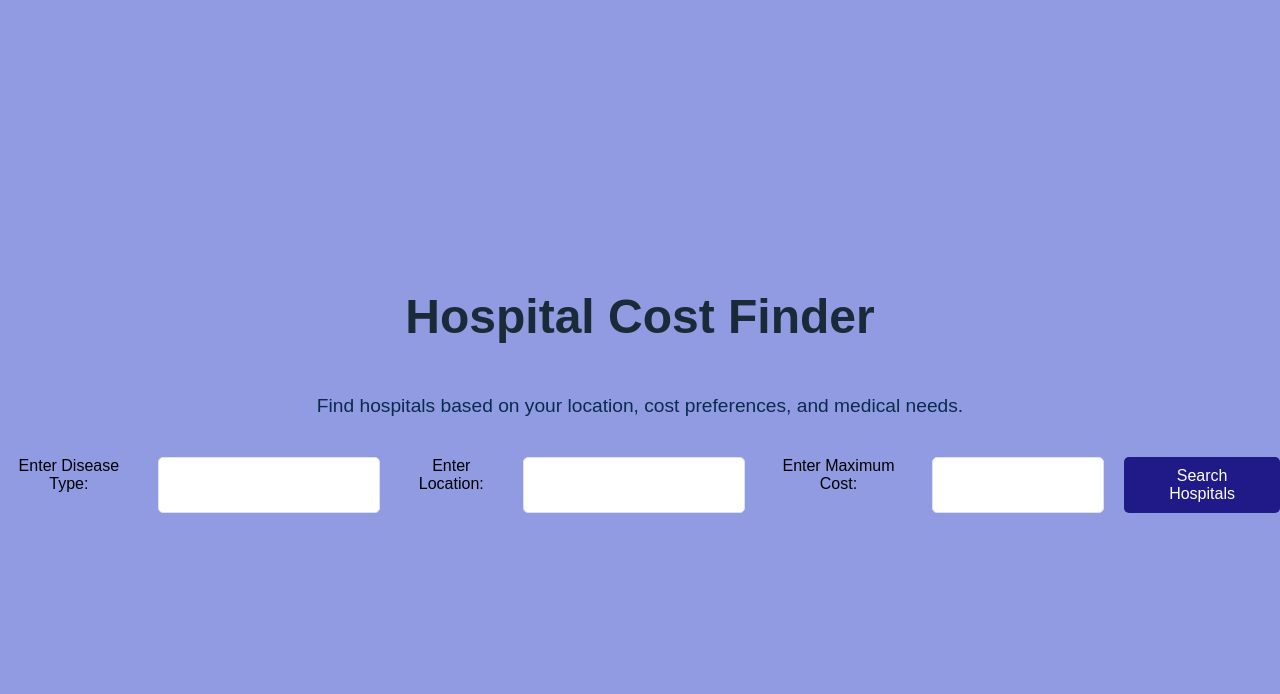
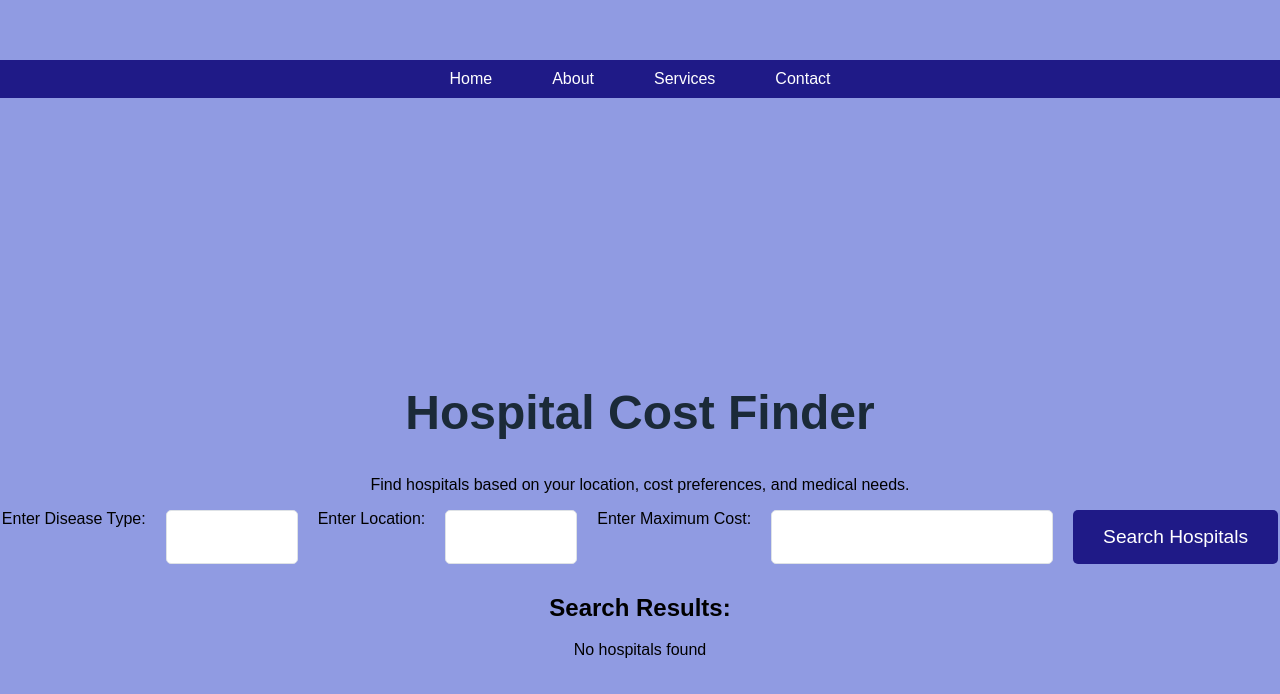
Before and after one commit to Akanchha-kumari/Hospital-Cost-Finder, a React (Create React App) app in the folder Frontend/: page / in a window 1280 px wide. Shown: the top 694 px of the page. Built offline with nearby package versions, Linux system fonts and the light colour scheme.

Commit message:
navbar added

```diff
--- a/Frontend/src/App.css
+++ b/Frontend/src/App.css
@@ -3,7 +3,48 @@ body {
   padding: 0;
   font-family: Arial, sans-serif;
   background-color: #909be2;
+}
 
+h1 {
+  font-size: 3rem;
+  color: #1b2a38;
+  margin: 20px;
+  text-align: center;
+}
+
+.navbar {
+  background-color: #1f1a87;
+  padding: 10px 20px;
+  position: fixed;
+  top: 60px;
+  width: 100%;
+  display: flex;
+  justify-content: center;
+  z-index: 1000;
+}
+
+.navbar ul {
+  list-style-type: none;
+  margin: 0;
+  padding: 0;
+  display: flex;
+  gap: 20px;
+}
+
+.navbar ul li {
+  display: inline;
+}
+
+.navbar ul li a {
+  color: #ffffff;
+  text-decoration: none;
+  padding: 10px 20px;
+  font-size: 1rem;
+}
+
+.navbar ul li a:hover {
+  background-color: #2e146c;
+  border-radius: 5px;
 }
 
 .App {
@@ -13,48 +54,35 @@ body {
   justify-content: center;
   align-items: center;
   min-height: 100vh;
+  padding-top: 120px;
 }
 
-
-
-h1{
-  font-size: 3rem;
-  color: #1b2a38;
-}
-
-p{
-  font-size: 1.2rem;
-  margin-bottom: 40px;
-  color: #0a2b4d;
-}
-
-
-.form-container{
+.form-container {
   display: flex;
   justify-content: center;
   gap: 20px;
   margin-bottom: 30px;
 }
 
-input{
-  padding: 10px;
+input {
+  padding: 15px;
   border: 1px solid #dee2e6;
   border-radius: 5px;
-  font-size: 1rem;
-  width: 200px;
+  font-size: 1.2rem;
+  width: 100px;
 }
 
-input[type="number"]{
-  width: 150px;
+input[type="number"] {
+  width: 250px;
 }
 
 button {
-  padding: 10px 20px;
+  padding: 15px 30px;
   background-color: #1f1a87;
   color: #ffffff;
   border: none;
   border-radius: 5px;
-  font-size: 1rem;
+  font-size: 1.2rem;
   cursor: pointer;
 }
 
@@ -62,14 +90,12 @@ button:hover {
   background-color: #2e146c;
 }
 
-.hospital-list {
-  margin-top: 20px;
-}
+@media (max-width: 768px) {
+  .navbar ul {
+    flex-direction: column;
+    gap: 10px;
+  }
 
-
-
-
-@media (max-width: 768px) {
   .form-container {
     flex-direction: column;
     gap: 10px;
--- a/Frontend/src/App.js
+++ b/Frontend/src/App.js
@@ -5,54 +5,78 @@ function App() {
   const [location, setLocation] = useState('');
   const [cost, setCost] = useState('');
   const [disease, setDisease] = useState('');
-
+  const [results, setResults] = useState([]);
 
   const searchHospitals = () => {
     const Data = [
-      { name: 'City Hospital', location: 'Delhi', cost: '5000', diseaseType: 'Cardiology' },
-
+      { name: 'City Hospital', location: 'Delhi', cost: 5000, diseaseType: 'Cardiology' },
+      { name: 'Green Clinic', location: 'Mumbai', cost: 3000, diseaseType: 'Orthopedics' },
+      { name: 'Health Center', location: 'Delhi', cost: 7000, diseaseType: 'Neurology' },
+      { name: 'Life Hospital', location: 'Bangalore', cost: 4500, diseaseType: 'Cardiology' },
     ];
 
+    const filteredHospitals = Data.filter(
+      (hospital) =>
+        (disease === '' || hospital.diseaseType.toLowerCase().includes(disease.toLowerCase())) &&
+        (location === '' || hospital.location.toLowerCase().includes(location.toLowerCase())) &&
+        (cost === '' || hospital.cost <= Number(cost))
+    );
 
-
+    setResults(filteredHospitals);
   };
 
   return (
     <div className="App">
+      <h1 className="header">Hospital Cost Finder</h1>
+      <nav className="navbar">
+        <ul>
+          <li><a href="#">Home</a></li>
+          <li><a href="#">About</a></li>
+          <li><a href="#">Services</a></li>
+          <li><a href="#">Contact</a></li>
+        </ul>
+      </nav>
 
-        <h1>Hospital Cost Finder</h1>
+      <div id="search-hospitals">
         <p>Find hospitals based on your location, cost preferences, and medical needs.</p>
 
         <div className="form-container">
-        <label>Enter Disease Type:</label>
+          <label>Enter Disease Type:</label>
           <input
             type="text" value={disease}
             onChange={(e) => setDisease(e.target.value)}
-
           />
-
 
           <label>Enter Location:</label>
           <input
-            type="text"  value={location}
+            type="text" value={location}
             onChange={(e) => setLocation(e.target.value)}
-
           />
 
           <label>Enter Maximum Cost:</label>
           <input
             type="number" value={cost}
             onChange={(e) => setCost(e.target.value)}
-
           />
-
-
 
           <button onClick={searchHospitals}>Search Hospitals</button>
         </div>
 
-
-
+        <div className="results-container">
+          <h2>Search Results:</h2>
+          {results.length > 0 ? (
+            <ul>
+              {results.map((hospital, index) => (
+                <li key={index}>
+                  <strong>{hospital.name}</strong> - {hospital.location} - ₹{hospital.cost} - {hospital.diseaseType}
+                </li>
+              ))}
+            </ul>
+          ) : (
+            <p>No hospitals found</p>
+          )}
+        </div>
+      </div>
     </div>
   );
 }
```
